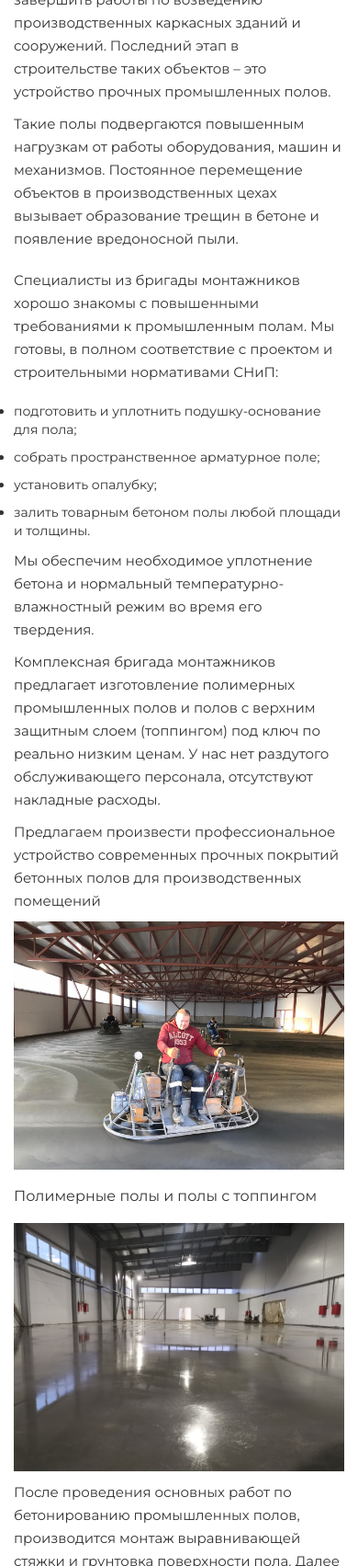
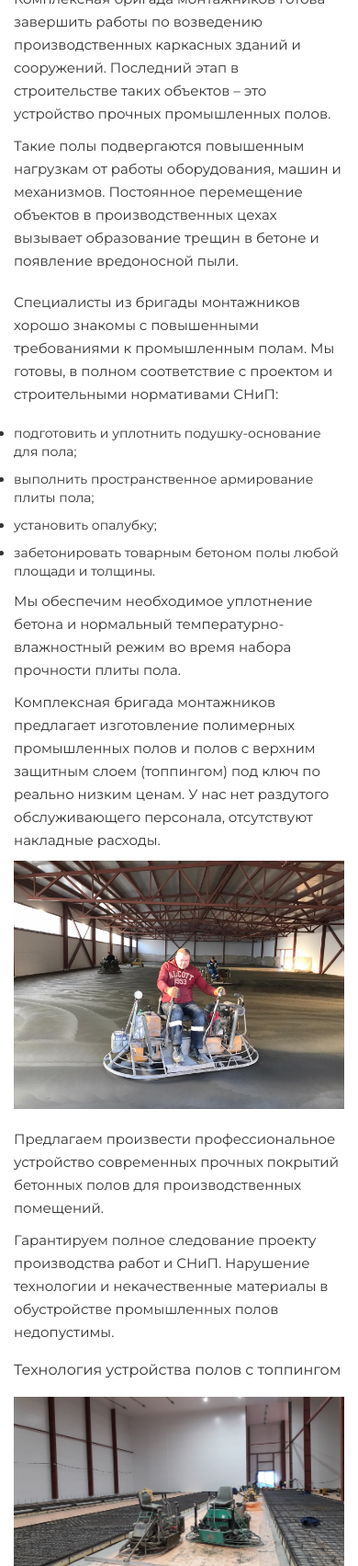
Before and after one commit to komarovalexander/site_bm, a Jekyll site: the page built from services_prompol.html, in a window 390 px wide, cut to the strip 537-2240 px from the top of the page. Shown: the whole strip at 92% size. Built offline with Jekyll 4.4.1, drawn with Linux system fonts in a browser that asks for light colours; nearby versions of some CDN libraries; some web fonts are replaced; some of the changed text lies outside the part shown.

Commit message:
fix text and h1

```diff
--- a/_layouts/post.html
+++ b/_layouts/post.html
@@ -2,7 +2,7 @@
 layout: page
 ---
 
-<div class="post">
+<div class="post big-h1">
   <!-- Wrapper Start -->
   <section id="intro">
     <div class="container post">
--- a/css/style.css
+++ b/css/style.css
@@ -490,6 +490,22 @@
   /* padding: 50px 0; */
 }
 
+
+
+.services-page img{
+  width: 100%;
+}
+.services-page .col-md-12{
+  margin: 20px 0;
+}
+.services-page ul{
+  list-style-type: disc;
+ }
+.big-h1 h1{
+  font-size: 30px;
+  text-transform: none;
+  letter-spacing: 0.01em;
+}
 @media(max-width: 990px) {
   .intro .block img {
     margin-top: 20px;
@@ -635,13 +651,3 @@
     width: 100%;
   }
 }
-
-.services-page img{
-  width: 100%;
-}
-.services-page .col-md-12{
-  margin: 20px 0;
-}
-.services-page ul{
-  list-style-type: disc;
- }
--- a/services_fundament.html
+++ b/services_fundament.html
@@ -9,7 +9,7 @@
 
 
 
-<section id="fundament" class="fundament services-page">
+<section id="fundament" class="fundament services-page big-h1">
   <div class="container">
     <div class="row">
       <div class="col-md-12">
--- a/services_poly.html
+++ /dev/null
@@ -1,97 +0,0 @@
----
-layout: page
-title: Устройство промышленных полов | Бригада монтажников
-permalink: /services/prompol
-breadcrumb: "Устройство промышленных полов"
-description: "Специалисты с оборудованием для устройства полимерных полов и полов с топпингом (упрочняющий слой). Работаем с объемами от 300м2"
----
-
-
-
-
-<section id="prompol" class="prompol services-page">
-  <div class="container">
-    <div class="row">
-      <div class="col-md-12">
-        <h1>Устройство промышленных полов</h1>
-      </div>
-
-      <div class="col-sm-6">
-        <img src="/img/services/prompol/prompol1.png" alt="Устройство промышленных полов">
-      </div>
-      <div class="col-sm-6">
-      <p>
-        Комплексная бригада монтажников готова завершить работы по возведению производственных каркасных зданий и сооружений.
-        Последний этап в строительстве таких объектов – это устройство прочных промышленных полов.
-      </p>
-      <p>
-        Такие полы подвергаются повышенным нагрузкам от работы оборудования, машин и механизмов.
-        Постоянное перемещение объектов в производственных цехах вызывает образование трещин в бетоне и появление вредоносной пыли.
-      </p>
-    </div>
-    <div class="col-md-12">
-      <p>
-        Специалисты из бригады монтажников хорошо знакомы с повышенными требованиями к промышленным полам.
-        Мы готовы, в полном соответствие с проектом и строительными нормативами СНиП:
-      </p>
-    </div>
-    <div class="col-sm-6">
-      <ul id="ul1">
-        <p>
-        <li>подготовить и уплотнить подушку-основание для пола;</li>
-        </p>
-        <p>
-        <li>собрать пространственное арматурное поле;</li>
-        </p>
-        <p>
-        <li>установить опалубку;</li>
-        </p>
-        <p>
-        <li>залить товарным бетоном полы любой площади и толщины.</li>
-        </p>
-      </ul>
-      <p>
-        Мы обеспечим необходимое уплотнение бетона и нормальный температурно-влажностный режим во время его твердения.
-      </p>
-      <p>
-        Комплексная бригада монтажников предлагает изготовление полимерных промышленных полов и полов с верхним защитным слоем (топпингом) под ключ по реально низким ценам.
-         У нас нет раздутого обслуживающего персонала, отсутствуют накладные расходы.
-      </p>
-      <p>
-        Предлагаем произвести профессиональное устройство современных прочных покрытий бетонных полов для производственных помещений
-      </p>
-    </div>
-    <div class="col-sm-6">
-      <img src="/img/services/prompol/prompol3.png" alt="Устройство промышленных полов">
-    </div>
-    <div class="col-md-12">
-      <h3>Полимерные полы и полы с топпингом</h3>
-    </div>
-    <div class="col-sm-6">
-      <p>
-        <img src="/img/services/prompol/prompol2.png" alt="Устройство промышленных полов">
-      </p>
-    </div>
-    <div class="col-sm-6">
-      <p>
-        После проведения основных работ по бетонированию промышленных полов, производится монтаж выравнивающей стяжки и грунтовка поверхности пола.
-        Далее выполняется монтаж (финишного) слоя особым полимербетонном. В состав бетона включаются различные наполнители.
-        Самый простой и доступный делается на основе эпоксидных смол.
-        Есть полиуретановые композиции. Наиболее дорогие и прочные полимерные полы делаются на основе метилметакрилатных смол.
-    </p>
-    <p>
-      Далее идет обработка поверхности полировальными машинами и специальными составами. Такой пол практически не подвержен истиранию и не дает пыли.
-    </p>
-    </div>
-    <div class="col-md-12">
-      <p>
-        Если проектом предусмотрен монтаж производственных полов с топпингом, бригада монтажников имеет большой опыт в этой области строительства и готова к выполнению таких работ.
-         Мы умеем делать бетонные полы, содержащие специальными топпинговые составы (смеси цемента высоких марок и кварцевой муки, с добавлением корунда, металлической стружки или фибры).
-      </p>
-      <p>
-        Гарантируем полное следование проекту производства работ и СНиП. Нарушение технологии и некачественные материалов в обустройстве промышленных полов недопустимы.
-      </p>
-      </div>
-    </div>
-  </div>
-</section>
--- /dev/null
+++ b/services_prompol.html
@@ -0,0 +1,120 @@
+---
+layout: page
+title: Устройство промышленных полов | Бригада монтажников
+permalink: /services/prompol
+breadcrumb: "Устройство промышленных полов"
+description: "Специалисты с оборудованием для устройства полимерных полов и полов с топпингом (упрочняющий слой). Работаем с объемами от 300м2"
+---
+
+
+
+
+<section id="prompol" class="prompol services-page big-h1">
+  <div class="container">
+    <div class="row">
+      <div class="col-md-12">
+        <h1>Устройство промышленных полов</h1>
+      </div>
+
+      <div class="col-sm-6">
+        <img src="/img/services/prompol/prompol1.png" alt="Устройство промышленных полов">
+      </div>
+      <div class="col-sm-6">
+      <p>
+        Комплексная бригада монтажников готова завершить работы по возведению производственных каркасных зданий и сооружений.
+        Последний этап в строительстве таких объектов – это устройство прочных промышленных полов.
+
+      </p>
+      <p>
+        Такие полы подвергаются повышенным нагрузкам от работы оборудования, машин и механизмов.
+         Постоянное перемещение объектов в производственных цехах вызывает образование трещин в бетоне и появление вредоносной пыли.
+
+      </p>
+    </div>
+    <div class="col-md-12">
+      <p>
+        Специалисты из бригады монтажников хорошо знакомы с повышенными требованиями к промышленным полам.
+        Мы готовы, в полном соответствие с проектом и строительными нормативами СНиП:
+
+      </p>
+    </div>
+    <div class="col-sm-6">
+      <ul id="ul1">
+        <p>
+        <li>подготовить и уплотнить подушку-основание для пола;</li>
+        </p>
+        <p>
+        <li>выполнить пространственное армирование плиты пола;</li>
+        </p>
+        <p>
+        <li>установить опалубку;</li>
+        </p>
+        <p>
+        <li>забетонировать товарным бетоном полы любой площади и толщины.</li>
+        </p>
+      </ul>
+      <p>
+        Мы обеспечим необходимое уплотнение бетона и нормальный температурно-влажностный режим во время набора прочности плиты пола.
+
+      </p>
+      <p>
+        Комплексная бригада монтажников предлагает изготовление полимерных промышленных полов и полов с верхним защитным слоем (топпингом) под ключ по реально низким ценам.
+        У нас нет раздутого обслуживающего персонала, отсутствуют накладные расходы.
+
+      </p>
+    </div>
+    <div class="col-sm-6">
+      <img src="/img/services/prompol/prompol3.png" alt="Устройство промышленных полов">
+    </div>
+    <div class="col-md-12">
+      <p>
+        Предлагаем произвести профессиональное устройство современных прочных покрытий бетонных полов для производственных помещений.
+
+      </p>
+      <p>
+        Гарантируем полное следование проекту производства работ и СНиП.
+        Нарушение технологии и некачественные материалы в обустройстве промышленных полов недопустимы.
+      </p>
+      <h3>Технология устройства полов с топпингом</h3>
+    </div>
+    <div class="col-sm-6">
+      <p>
+        <img src="/img/services/prompol/prompol4.png" alt="Устройство промышленных полов">
+      </p>
+    </div>
+    <div class="col-sm-6">
+      <p>
+        <b>Устройство основания.</b> Основанием может служить монолитная бетонная плита (бетонная подготовка) или подушка из песка и щебня. При этом поверхность должна быть выровнена и уплотнена согласно проекту. Затем укладывают гидроизоляцию – для этого часто применяют пленку из полиэтилена толщиной 200 микрон. В зависимости от назначения помещения может быть уложена теплоизоляция из пенополистирола. После чего рабочие производят армирование плиты пола в один либо два слоя арматурой. Иногда для армирования может применятся стальная фибра. Чтобы поверхность плиты была в допусках СНиП, необходимо установить направляющие из стального профиля.
+
+    </p>
+    </div>
+    <div class="col-md-12">
+      <p>
+        <b>Бетонирование.</b> Для полов с топпингом применяется товарный бетон марки М 300 и выше, в котором отсутствуют какие-либо добавки. После укладки бетонной смеси её вибрируют, избавляясь от пузырьков воздуха и разравнивают правилом по направляющим срезая излишки бетонной смеси. Когда работы будут выполнены, необходимо оставить бетонный пол на 6 – 8 часов (в зависимости от температуры) для того, чтобы он застыл. После чего пол следует обработать и затереть затирочными машинками. Данную операцию необходимо провести, дважды всыпая топпинг. Первый раз 70% от проектного объёма и второй раз остаток. Направления движения затирочных машин должны быть взаимоперпендикулярными.
+      </p>
+    </div>
+    <div class="col-sm-6">
+      <p>
+        <b>Выглаживание.</b> По окончанию затирки (нанесения топпига в верхний слой) рабочие начинают процесс выглаживания за несколько раз с перерывами в 30 – 60 минут. Процесс необходимо производить до тех пор, пока на полу не останутся круговые следы от дисков затирочных машины. После этого проводится окончательная затирка на лопастях. При этом рабочим необходимо добиться сначала абсолютной матовости и гладкости поверхности, а затем и глянцевого блеска топпинга.
+
+      </p>
+      <p>
+        Нанесение мембранообразователя. Для того чтобы пол сохранил все свои прочностные характеристики, поверхность пола необходимо защитить от потери влаги и создать условия для набора прочности.
+        Рабочие покрывают бетонный пол мембранообразователем, который не даст влаге быстро испариться и защитит покрытие от образования трещин.
+      </p>
+    </div>
+      <div class="col-sm-6">
+        <p>
+          <img src="/img/services/prompol/prompol2.png" alt="Устройство промышленных полов">
+        </p>
+      </div>
+      <div class="col-md-12">
+      <p>
+        Устройство деформационных швов. Через 1-2  дня после бетонирования необходимо прорезать деформационные швы. Швы нарезаются шоврезчиком.
+        Через 21 день после проведения данных работ швы следует заполнить уплотняющим шнуром и герметиком. Теперь работы по устройству плиты пола завершены в полном объёме.
+
+      </p>
+      </div>
+    </div>
+  </div>
+</section>
```
Also changed, not shown: img/services/prompol/prompol4.png (added), img/services/prompol/prompol5.png (added).
